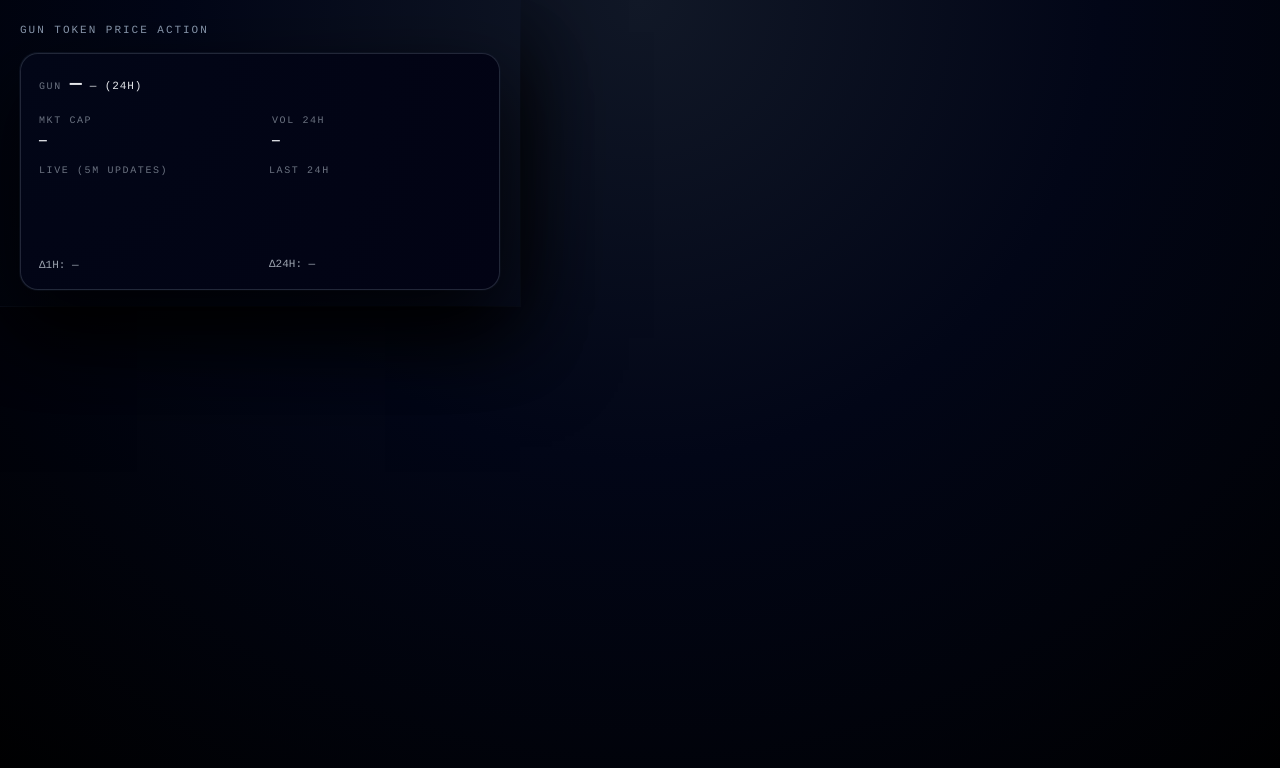
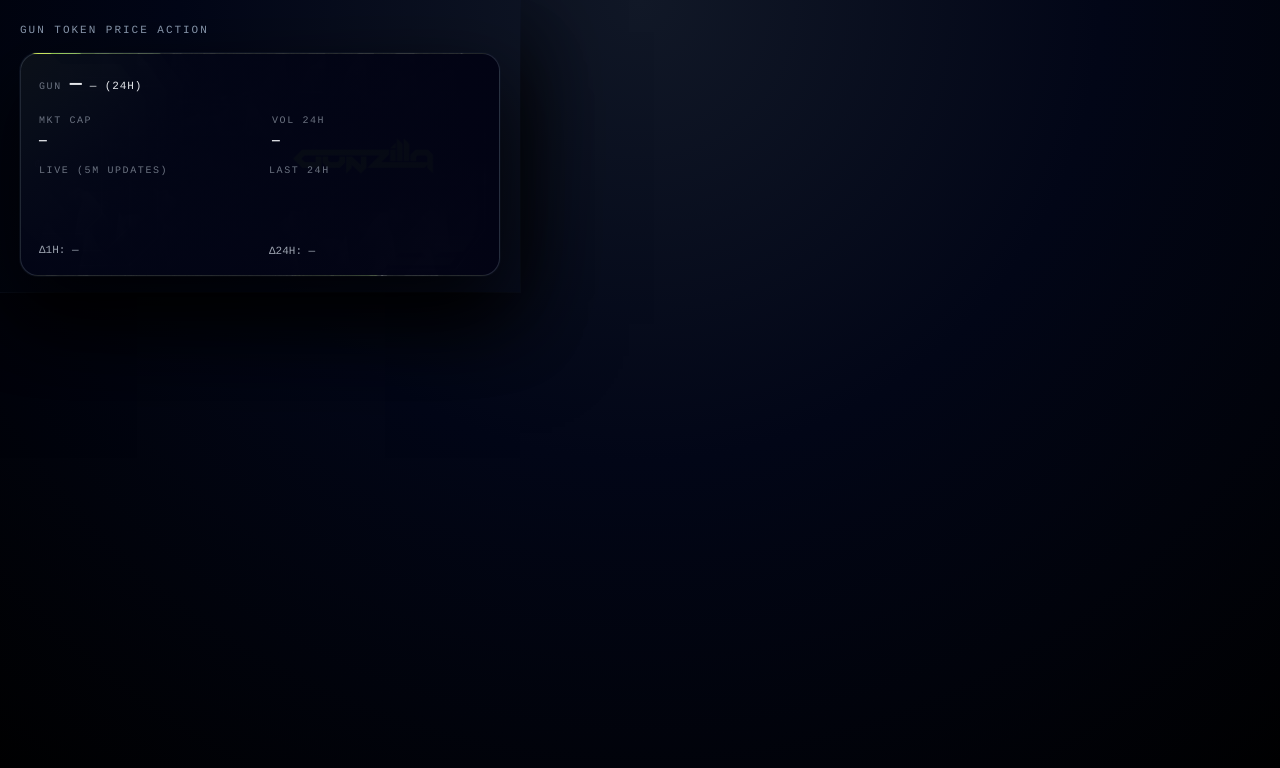
Before and after one commit to amiknyc/OTG, a website: page overlays/opensea-sales-overlay/gun_price.html in a window 1280 px wide. Drawn offline with Linux system fonts and the light colour scheme; a web font is replaced by a local one.

Commit message:
Added assets and adjusted styles.

```diff
--- a/overlays/opensea-sales-overlay/public/css/gun_price.css
+++ b/overlays/opensea-sales-overlay/public/css/gun_price.css
@@ -59,13 +59,18 @@ body {
 #gun-token-section {
   border-radius: 18px;
   padding: 16px 18px 14px;
-  background: radial-gradient(circle at top left, #020617, #020314);
+  /* image at the back, gradient on top for darkening */
+  background:
+    radial-gradient(circle at top left, rgba(2, 6, 23, 0.96), rgba(2, 3, 20, 0.98)),
+    url("/assets/gunzilla_faded_background.jpg");
+  background-size: cover;          /* image covers the whole card */
+  background-position: center;     /* center the image */
+  background-repeat: no-repeat;
   border: 1px solid rgba(148, 163, 184, 0.22);
   box-shadow:
     0 30px 80px rgba(0, 0, 0, 0.85),
     0 0 0 1px rgba(15, 23, 42, 0.8);
 
-  /* Stack: top metrics, then sparklines row, then stats under each */
   display: flex;
   flex-direction: column;
   row-gap: 14px;
@@ -196,8 +201,8 @@ body {
 /* chart box */
 .sparkline-chart {
   width: 90%;
-  height: 60px; /* condensed vertically */
-  padding: 0 0px 4px 2px;
+  height: 45px; /* condensed vertically */
+  padding: 0px 0px 0px 0px;
   box-sizing: border-box;
 }
 
@@ -209,7 +214,7 @@ body {
 }
 
 .sparkline-stat-line {
-  line-height: 1.2;
+  line-height: 1.5;
 }
 
 /* Extra space to keep stats clearly under their sparkline */
```
Also changed, not shown: overlays/opensea-sales-overlay/public/assets/gunzilla_faded_background.jpg (added).
